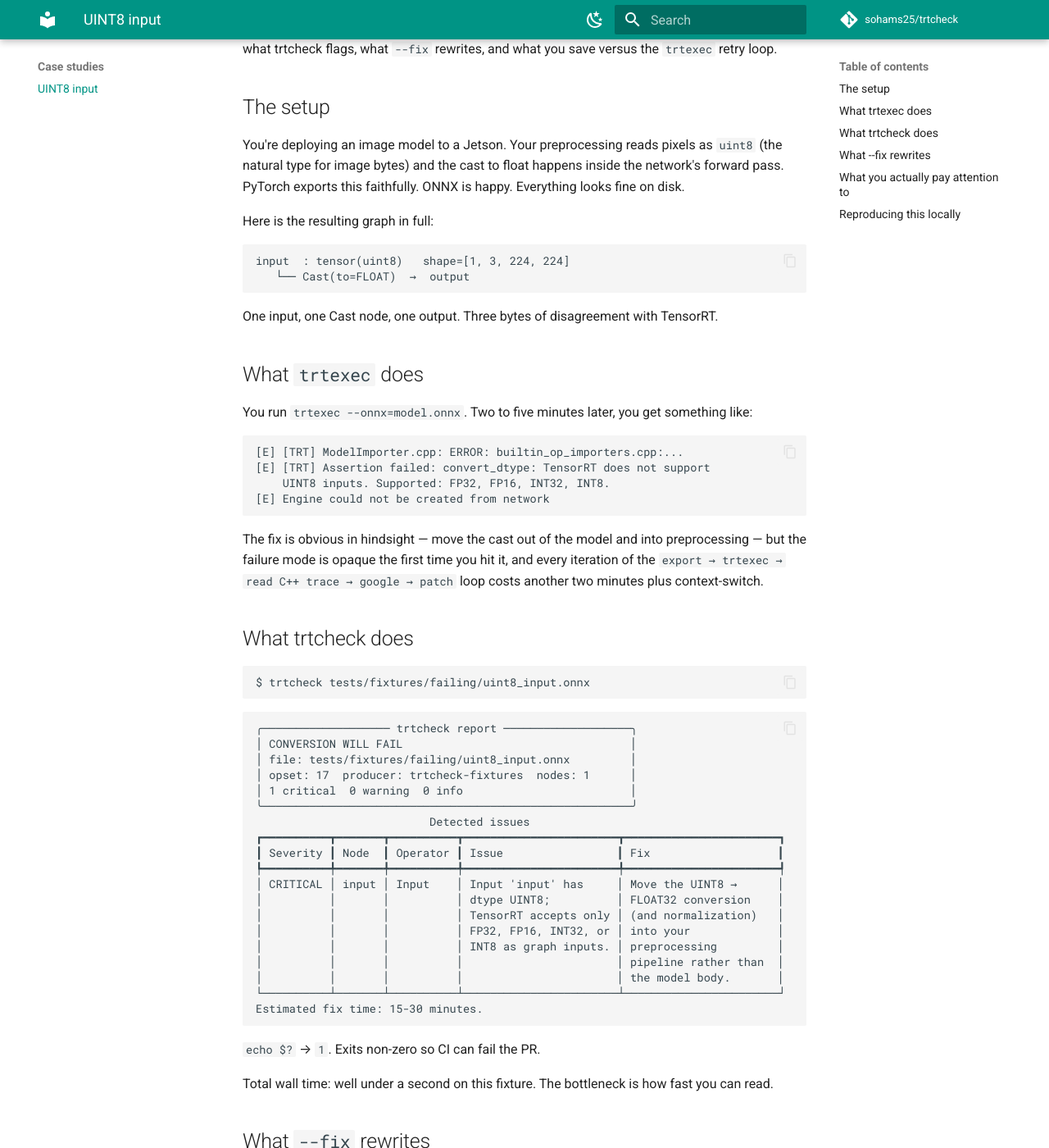
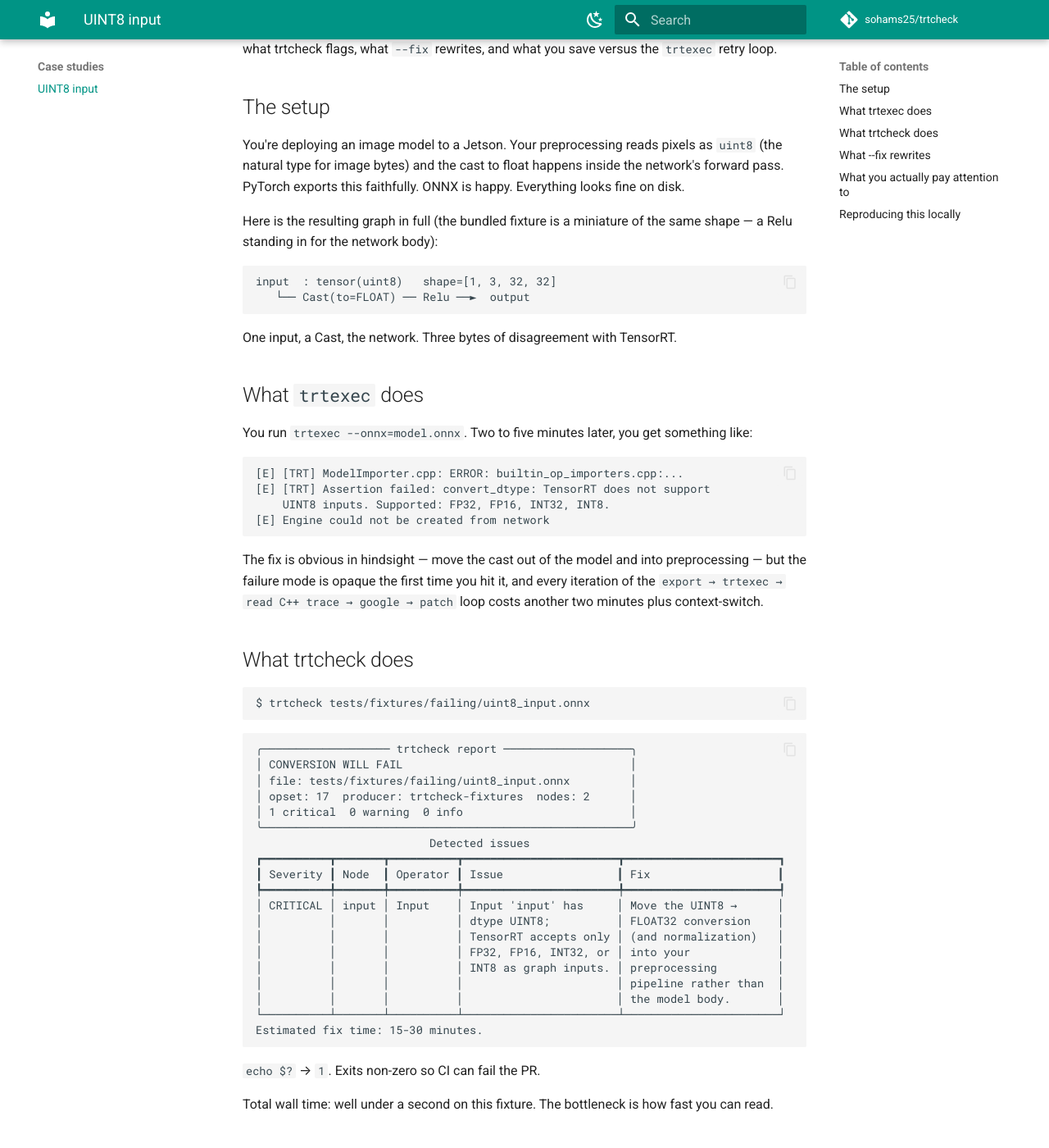
Before and after one commit to sohams25/trtcheck, an MkDocs documentation site: the page built from docs/case-studies/uint8-input.md, in a window 1280 px wide and 1400 px high, scrolled down 206 px. Shown: the whole window at 82% size. Built offline with MkDocs 1.6.1 and Material for MkDocs 9.7.7, drawn with Linux system fonts in a browser that asks for light colours; comment, search, counter and statistics services are not loaded; some of the changed text lies outside the part shown.

Commit message:
fix: make the uint8 --fix demo reproducible; align the demo SVG table
Fresh-eyes QA copy-pasted the README pitch and case study verbatim and
got "no fixes applied -- model unchanged": the bundled uint8 fixture
was the degenerate input->Cast->output shape the fixer deliberately
refuses (the rewrite would leave a node-less graph). The headline
feature was undemonstrable with the file the docs point at.

The fixture now carries a downstream Relu -- the realistic
preprocessing-cast export shape -- so --fix promotes the input, drops
the Cast, and the re-check comes back LIKELY TO CONVERT. A regression
test pins the committed-fixture -> fix -> clean-recheck contract so
the fixture can't drift back into a refused shape. Case study synced
to the real output (node counts, before/after table, fixture shape).

The demo SVG's issue-table header used run-length spaces inside one
text element for fake column alignment; SVG collapses whitespace so it
rendered as a cramped run-on line. Header cells now sit at the same x
as the row cells, the colored fix-line spans flow as tspans instead of
guessed offsets, and the depicted text is the CLI's verbatim output.
Verified with a headless-Chrome render of all frames.

````diff
--- a/docs/case-studies/uint8-input.md
+++ b/docs/case-studies/uint8-input.md
@@ -11,14 +11,15 @@
 float happens inside the network's forward pass. PyTorch exports this
 faithfully. ONNX is happy. Everything looks fine on disk.
 
-Here is the resulting graph in full:
+Here is the resulting graph in full (the bundled fixture is a miniature
+of the same shape — a Relu standing in for the network body):
 
 ```
-input  : tensor(uint8)   shape=[1, 3, 224, 224]
-   └── Cast(to=FLOAT)  →  output
+input  : tensor(uint8)   shape=[1, 3, 32, 32]
+   └── Cast(to=FLOAT) ── Relu ──►  output
 ```
 
-One input, one Cast node, one output. Three bytes of disagreement with
+One input, a Cast, the network. Three bytes of disagreement with
 TensorRT.
 
 ## What `trtexec` does
@@ -48,7 +49,7 @@
 ╭─────────────────── trtcheck report ───────────────────╮
 │ CONVERSION WILL FAIL                                  │
 │ file: tests/fixtures/failing/uint8_input.onnx         │
-│ opset: 17  producer: trtcheck-fixtures  nodes: 1      │
+│ opset: 17  producer: trtcheck-fixtures  nodes: 2      │
 │ 1 critical  0 warning  0 info                         │
 ╰───────────────────────────────────────────────────────╯
                           Detected issues
@@ -73,8 +74,9 @@
 
 ## What `--fix` rewrites
 
-For this exact pattern — a single `Cast` from a UINT8 input — the
-diagnosis comes with a built-in safe rewrite:
+For this exact pattern — a leading `Cast` from a UINT8 input feeding
+the rest of the network — the diagnosis comes with a built-in safe
+rewrite:
 
 ```bash
 $ trtcheck tests/fixtures/failing/uint8_input.onnx \
@@ -90,8 +92,8 @@
 | | Before | After |
 |---|---|---|
 | input dtype | UINT8 | FLOAT |
-| nodes | `Cast(uint8 → float)` | _(empty)_ |
-| output | result of Cast | the input directly |
+| nodes | `Cast(uint8 → float)` → `Relu` | `Relu` |
+| Relu reads | the Cast's output | the input directly |
 
 Re-running trtcheck against the rewritten file:
 
````
Also changed, not shown: other parts of docs/case-studies/uint8-input.md (+1 -0 lines), assets/demo.svg, 3 other files.
